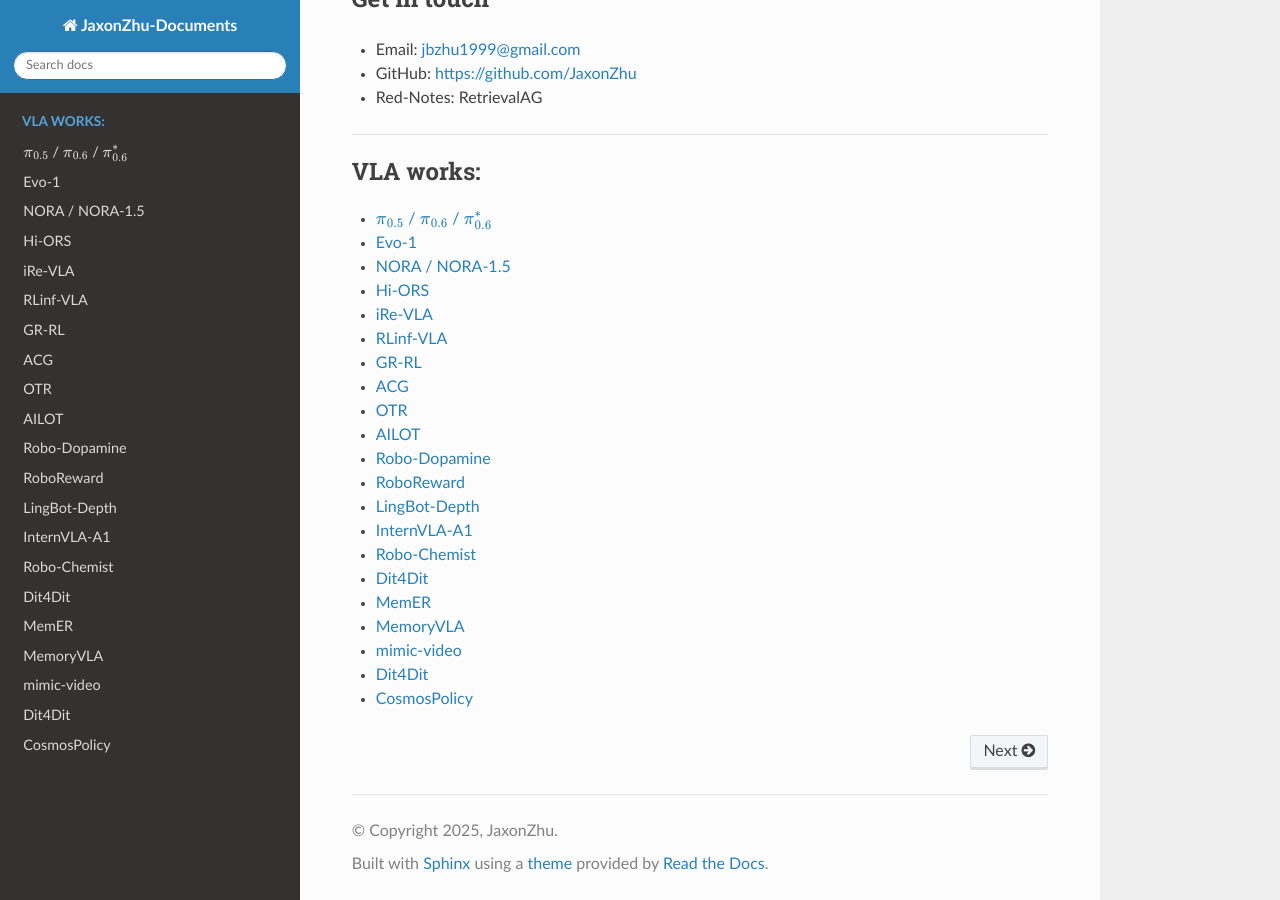
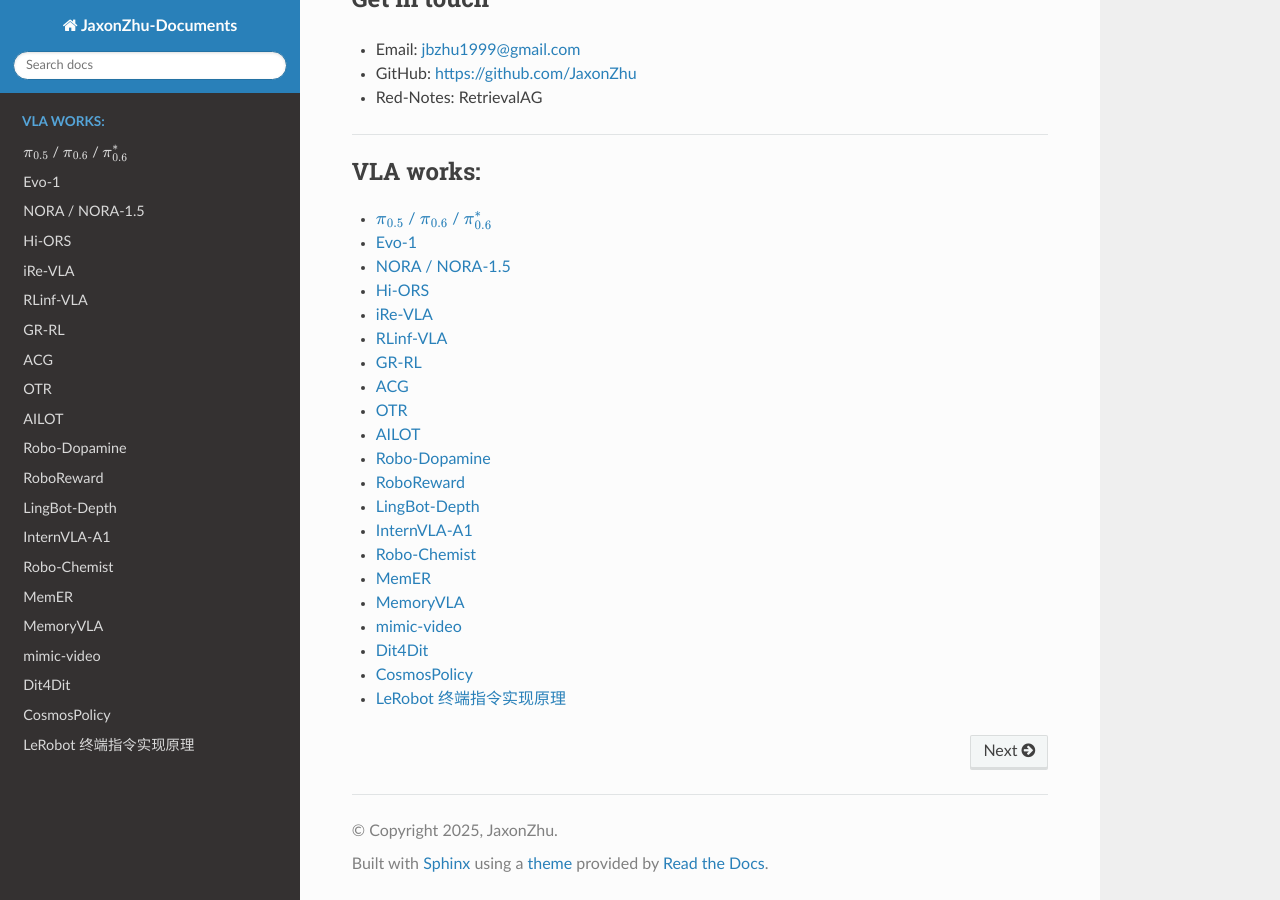
Before and after one commit to JaxonZhu/my-docs, a Sphinx documentation site: the page built from docs/source/index.rst, in a window 1280 px wide and 900 px high, scrolled down 944 px. Built offline with Sphinx 7.4.7 and the Read the Docs theme 3.1.0, drawn with Linux system fonts in a browser that asks for light colours; pages that are not in the unit, such as notebooks, are missing from menus; some of the changed lines change nothing that is shown.

Commit message:
<2026.04.05> / aw-Windows / 添加 LeRobot 终端实现原理 RST 文档

```diff
--- a/docs/source/index.rst
+++ b/docs/source/index.rst
@@ -60,11 +60,12 @@
    index-LingBot-Depth-HEAD
    index-InternVLA-A1-HEAD
    index-RoboChemist-HEAD
-   index-Dit4Dit-HEAD
    index-MemER-HEAD
    index-MemoryVLA-HEAD
    index-mimic-video-HEAD
    index-Dit4Dit-HEAD
    index-CosmosPolicy-HEAD
 
-   :caption: Engineering:
+   :caption: LeRobot:
+
+   lerobotindex-Terminal-Implementation-Principle
--- /dev/null
+++ b/docs/source/lerobotindex-Terminal-Implementation-Principle.rst
@@ -0,0 +1,75 @@
+LeRobot 终端指令实现原理
+==============================
+
+一、lerobot 的终端入口
+----------------------
+
+当你用 conda 激活 lerobot 环境后，在终端输入 ``lerobot`` 再按 Tab，会看到一长串以 ``lerobot-`` 开头的命令：
+
+::
+
+   lerobot-train, lerobot-calibrate, lerobot-record,
+   lerobot-teleoperate, lerobot-find-port, ...
+
+这些都是 lerobot 项目预先封装好的命令行工具，每个命令对应一个独立的功能模块。
+
+**关于工作目录**：这些命令是 **全局可用的**，不需要 cd 到 lerobot 项目文件夹下。因为 lerobot 包已经通过 ``pip install -e .`` 安装到你的 conda 环境中了，终端可以在任何目录下直接调用这些命令。
+
+二、这些命令是怎么来的
+----------------------
+
+回到 ``pyproject.toml`` 文件（位于 ``src/lerobot/pyproject.toml``），在 ``[project.scripts]`` 部分（第 214-230 行），你可以看到所有命令的声明：
+
+.. code-block:: toml
+
+   [project.scripts]
+   lerobot-train = "lerobot.scripts.lerobot_train:main"
+   lerobot-calibrate = "lerobot.scripts.lerobot_calibrate:main"
+   lerobot-record = "lerobot.scripts.lerobot_record:main"
+   # ... 共 16 条
+
+这个配置的含义是：**"把 ``src/lerobot/scripts/`` 目录下 ``lerobot_xxx.py`` 文件里的 ``main`` 函数，暴露为一个叫 ``lerobot-xxx`` 的命令行工具。"**
+
+三、背后的原理
+--------------
+
+当你执行 ``pip install -e .`` 安装 lerobot 包时，``setuptools``（Python 的打包工具）会读取这个配置，然后在你的 Python 环境中生成对应的可执行文件。以 Windows 为例，它会在 ``Scripts/`` 目录下创建 ``lerobot-train.exe``，内容本质上就是：
+
+.. code-block:: python
+
+   from lerobot.scripts.lerobot_train import main
+   main()
+
+所以当你敲 ``lerobot-train`` 时，系统找到这个 exe 文件，用 Python 执行它，最终调用的就是 ``lerobot_train.py`` 里的 ``main()`` 函数。
+
+四、参数是如何定义的
+--------------------
+
+每个脚本的参数并不是硬编码的，而是通过 **dataclass 配置类** 自动生成的。
+
+拿 ``lerobot-train`` 举例：
+
+- 它的入口函数在 ``src/lerobot/scripts/lerobot_train.py`` 第 153 行
+- 被 ``@parser.wrap()`` 装饰器包装
+- 参数来源于 ``TrainPipelineConfig`` 类（位于 ``src/lerobot/configs/train.py``）
+
+这个 dataclass 里定义了所有可配置的字段：``batch_size`` / ``learning_rate`` / ``policy`` 类型等。``draccus`` 库会自动把它转换成命令行参数。
+
+所以如果你运行 ``lerobot-train --help``，看到的参数列表就是从 ``TrainPipelineConfig`` 自动推导出来的。
+
+五、如果你想添加一个新功能
+--------------------------
+
+假设你要添加一个叫 ``lerobot-foo`` 的新命令，用来完成某个独立的任务。步骤如下：
+
+**第一步**：在 ``src/lerobot/scripts/`` 目录下创建 ``lerobot_foo.py`` 文件，在其中定义 ``main()`` 函数。
+
+**第二步**：在 ``src/lerobot/pyproject.toml`` 的 ``[project.scripts]`` 部分添加一行：
+
+.. code-block:: toml
+
+   lerobot-foo = "lerobot.scripts.lerobot_foo:main"
+
+**第三步（可选）**：如果你的命令需要可配置的参数，在 ``src/lerobot/configs/`` 下创建对应的 dataclass 配置类，然后在 ``main()`` 函数上使用 ``@parser.wrap()`` 装饰器。这样用户就能通过命令行传递参数了。
+
+**第四步**：重新安装包（``pip install -e .``），新命令就生效了。
```
